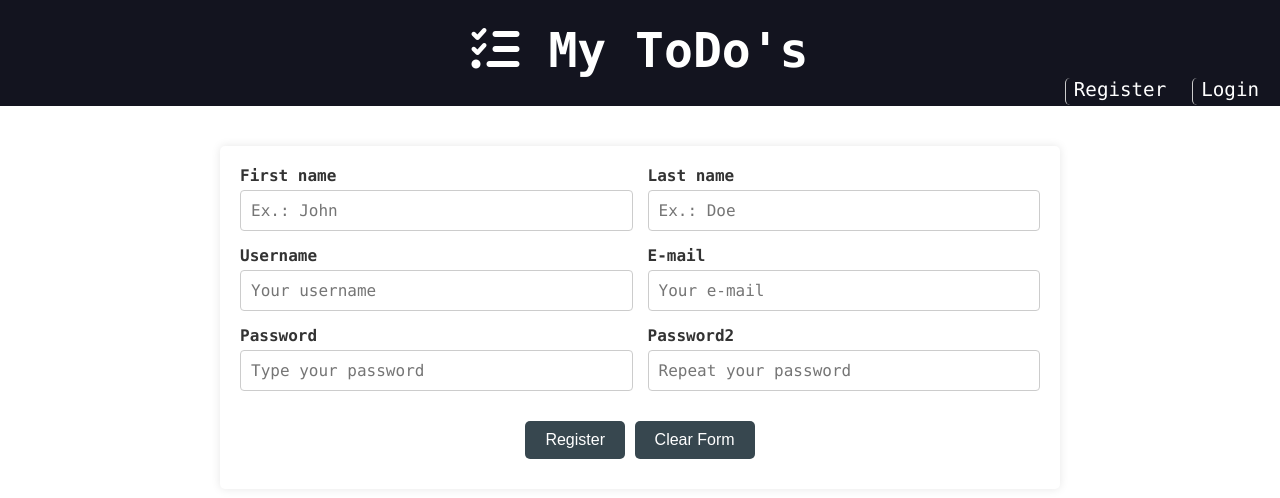
After one commit to lealre/todo-django, a Django app: page /users/register/ in a window 1280 px wide. The commit adds this page. Shown: the top 498 px of the page. Run offline with Django 5.2, Linux system fonts and the light colour scheme; some libraries are stand-ins or nearby versions.

Commit message:
Frontend/Backend: User registration added.

```diff
--- a/static/css/styles.css
+++ b/static/css/styles.css
@@ -259,17 +259,29 @@ table {
 }
 
 /* forms */
+.form-container {
+    width: 75%;
+    display: flex;
+    justify-content: center;
+    margin-top: 20px;
+}
+
+.form-container  form{
+    width: 100%;
+}
+
 .main-form {
     background-color: #fff;
     padding: 20px;
     border-radius: 5px;
     box-shadow: 0 0 10px rgba(0, 0, 0, 0.1);
-    max-width: 400px;
+    max-width: 800px;
     margin: 0 auto;
 }
 
 .form-content-grid {
     display: grid;
+    grid-template-columns: repeat(2, 1fr);
     gap: 15px;
 }
 
@@ -281,7 +293,7 @@ table {
 .form-group label {
     margin-bottom: 5px;
     font-weight: bold;
-    font-size: 14px;
+    font-size: 16px;
     color: #333;
 }
 
@@ -290,9 +302,10 @@ table {
 .form-group select,
 .form-group textarea {
     padding: 10px;
+    font-family: 'Consolas', monospace;
     border: 1px solid #ccc;
     border-radius: 4px;
-    font-size: 14px;
+    font-size: 16px;
     width: 100%;
     box-sizing: border-box;
     transition: border-color 0.3s ease;
@@ -306,8 +319,26 @@ table {
 
 .form-group .errorlist {
     color: #e74c3c;
-    font-size: 12px;
+    font-size: 14px;
     margin-top: 5px;
+}
+
+.form-button-container {
+    margin-top: 20px; /* Adjust top margin to add space between form and button */
+    padding: 10px 0;  /* Optional: Adjust padding around the button */
+    text-align: center; /* Center the button within the form */
+}
+
+/* Style the button in its default state */
+.form-container button {
+    background-color: #37474F; /* Dark blue-gray background */
+    color: white; /* White text */
+    padding: 10px 20px;
+    border: none;
+    border-radius: 5px;
+    cursor: pointer;
+    font-size: 16px;
+    transition: background-color 0.3s ease;
 }
 
 /* Generics */
@@ -324,4 +355,8 @@ table {
     .form-group label {
         font-size: 13px;
     }
+
+    .form-content-grid {
+        grid-template-columns: 1fr; /* Switch to one column on smaller screens */
+    }
 }
--- a/templates/global/partials/header.html
+++ b/templates/global/partials/header.html
@@ -29,10 +29,13 @@
                 </form>
 
             {% elif request.path == '/users/login/'%}
-                    <a>
-                        &nbsp;  <!-- Non-breaking space to keep the link's size -->
+                <a class="header-button" href="{% url 'users:register' %}">
+                    Register
                 </a>
             {% else %}
+                <a class="header-button" href="{% url 'users:register' %}">
+                    Register
+                </a>
                 <a class="header-button" href="{% url 'users:login' %}">
                     Login
                 </a>
--- a/todo/urls.py
+++ b/todo/urls.py
@@ -11,5 +11,5 @@ urlpatterns = [
     path('todos/create/', views.create_todo, name='create'),
     path('todos/trashed/', views.trash_view, name='trash_view'),
     path('todos/trash/update', views.trash_todo, name='trash_todo'),
-    path('delete_todo', views.delete_todo, name='delete_todo'),
+    path('todos/trashed/delete', views.delete_todo, name='delete_todo'),
 ]
--- a/todo/views.py
+++ b/todo/views.py
@@ -59,6 +59,7 @@ def create_todo(request):
         return redirect('todo:todo_list')
 
     return HttpResponseBadRequest('Error creating the todo item.')
+
 
 @login_required(login_url='users:login', redirect_field_name='next')
 def update_todo_state(request):
--- /dev/null
+++ b/users/forms/register_form.py
@@ -0,0 +1,111 @@
+import re
+
+from django import forms
+from django.contrib.auth.models import User
+from django.core.exceptions import ValidationError
+
+
+def strong_password(password):
+    regex = re.compile(r'^(?=.*[a-z])(?=.*[A-Z])(?=.*[0-9]).{8,}$')
+    if not regex.match(password):
+        raise ValidationError(
+            (
+                'Password must have at least one uppercase letter, '
+                'one lowercase letter and one number. The length should be '
+                'at least 8 characters.'
+            ),
+            code='invalid',
+        )
+
+
+class RegisterForm(forms.ModelForm):
+    username = forms.CharField(
+        label='Username',
+        help_text=(
+            'Username must have letters, numbers or one of those @.+-_. '
+            'The length should be between 4 and 150 characters.'
+        ),
+        error_messages={
+            'required': 'This field must not be empty',
+            'min_length': 'Username must have at least 4 characters',
+            'max_length': 'Username must have less than 150 characters',
+        },
+        min_length=4,
+        max_length=150,
+        widget=forms.TextInput(attrs={'placeholder': 'Your username'}),
+    )
+    first_name = forms.CharField(
+        error_messages={'required': 'Write your first name'},
+        label='First name',
+        widget=forms.TextInput(attrs={'placeholder': 'Ex.: John'}),
+    )
+    last_name = forms.CharField(
+        error_messages={'required': 'Write your last name'},
+        label='Last name',
+        widget=forms.TextInput(attrs={'placeholder': 'Ex.: Doe'}),
+    )
+    email = forms.EmailField(
+        error_messages={'required': 'E-mail is required'},
+        label='E-mail',
+        help_text='The e-mail must be valid.',
+        widget=forms.TextInput(attrs={'placeholder': 'Your e-mail'}),
+    )
+    password = forms.CharField(
+        widget=forms.PasswordInput(
+            attrs={'placeholder': 'Type your password'}
+        ),
+        error_messages={'required': 'Password must not be empty'},
+        help_text=(
+            'Password must have at least one uppercase letter, '
+            'one lowercase letter and one number. The length should be '
+            'at least 8 characters.'
+        ),
+        validators=[strong_password],
+        label='Password',
+    )
+    password2 = forms.CharField(
+        widget=forms.PasswordInput(
+            attrs={'placeholder': 'Repeat your password'}
+        ),
+        label='Password2',
+        error_messages={'required': 'Please, repeat your password'},
+    )
+
+    class Meta:
+        model = User
+        fields = [
+            'first_name',
+            'last_name',
+            'username',
+            'email',
+            'password',
+        ]
+
+    def clean_email(self):
+        email = self.cleaned_data.get('email', '')
+        exists = User.objects.filter(email=email).exists()
+
+        if exists:
+            raise ValidationError(
+                'User e-mail is already in use',
+                code='invalid',
+            )
+
+        return email
+
+    def clean(self):
+        cleaned_data = super().clean()
+        password = cleaned_data.get('password')
+        password2 = cleaned_data.get('password2')
+
+        if password != password2:
+            password_confirmation_error = ValidationError(
+                'Password and password2 must be equal', code='invalid'
+            )
+
+            raise ValidationError({
+                'password': password_confirmation_error,
+                'password2': [
+                    password_confirmation_error,
+                ],
+            })
--- /dev/null
+++ b/users/templates/users/pages/register.html
@@ -0,0 +1,43 @@
+{% extends 'global/base.html' %}
+
+{% block title %}Register | {% endblock title %}
+
+{% block content %}
+
+    <div class = "form-container">
+        <form id="registration-form" class="main-form" action="{{ form_action }}" method="POST">
+            {% csrf_token %}
+
+            <div class="form-content-grid">
+                {% for field in form %}
+                <div class="form-group">
+                    <label for="{{ field.id_for_label }}">{{ field.label }}</label>
+                    {{field}}
+                    {{ field.errors }}
+                </div>
+                {% endfor %}
+            </div>
+
+            <div class="form-button-container">
+                <button type="submit">Register</button>
+                <button type="button" class="clear-button" onclick="clearForm()">Clear Form</button>
+            </div>
+        </form>
+    </div>
+
+    <script>
+        function clearForm() {
+            const form = document.getElementById('registration-form');
+            const inputs = form.querySelectorAll('input, textarea, select');
+
+
+            inputs.forEach(input => {
+                input.value = '';
+            });
+        }
+    </script>
+
+
+  {% include "global/partials/messages.html" %}
+
+{% endblock content %}
--- a/users/urls.py
+++ b/users/urls.py
@@ -8,4 +8,8 @@ urlpatterns = [
     path('login/', views.login_view, name='login'),
     path('validate/', views.validate_user, name='validate_user'),
     path('logout/', views.logout_view, name='logout'),
+    path('register/', views.register_view, name='register'),
+    path(
+        'register/validate/', views.register_create, name='register_validate'
+    ),
 ]
--- a/users/views.py
+++ b/users/views.py
@@ -1,11 +1,12 @@
 from django.contrib import messages
 from django.contrib.auth import authenticate, login, logout
 from django.contrib.auth.decorators import login_required
-from django.http import HttpResponse
+from django.http import HttpResponseBadRequest
 from django.shortcuts import redirect, render
 from django.urls import reverse
 
-from users.form import LoginForm
+from users.forms.login import LoginForm
+from users.forms.register_form import RegisterForm
 
 
 def login_view(request):
@@ -26,7 +27,7 @@ def login_view(request):
 
 def validate_user(request):
     if not request.POST:
-        return HttpResponse('Wrong method to url')
+        return HttpResponseBadRequest('Wrong method to url')
 
     form = LoginForm(request.POST)
 
@@ -65,3 +66,36 @@ def logout_view(request):
 
     home_url = reverse('todo:home')
     return redirect(home_url)
+
+
+def register_view(request):
+    register_form_data = request.session.get('register_form_data', None)
+    form = RegisterForm(register_form_data)
+
+    return render(
+        request,
+        'users/pages/register.html',
+        {
+            'form': form,
+            'form_action': reverse('users:register_validate'),
+        },
+    )
+
+
+def register_create(request):
+    if not request.POST:
+        return HttpResponseBadRequest('Invalid request method.')
+
+    POST = request.POST
+    request.session['register_form_data'] = POST
+    form = RegisterForm(POST)
+
+    if form.is_valid():
+        user = form.save(commit=False)
+        user.set_password(user.password)
+        user.save()
+        messages.success(request, 'Your user is created, please log in.')
+        del request.session['register_form_data']
+        return redirect(reverse('users:login'))
+
+    return redirect('users:register')
```
Also changed, not shown: users/forms/login.py (renamed from users/form.py). Lines whose indentation alone changed are shown as unchanged.
